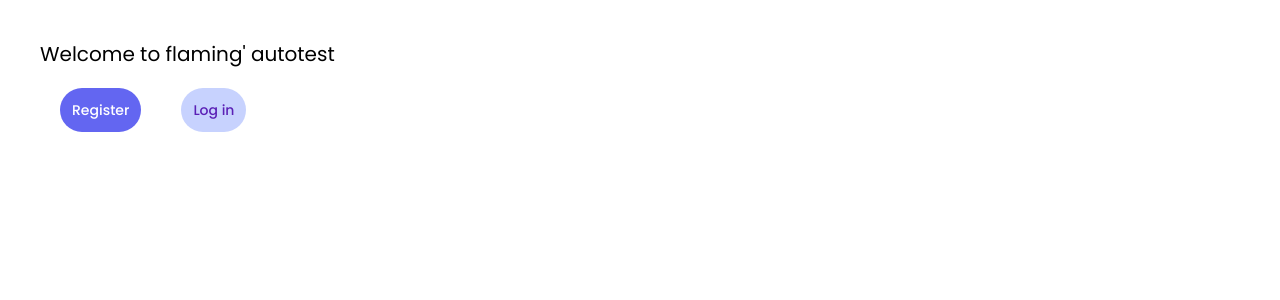
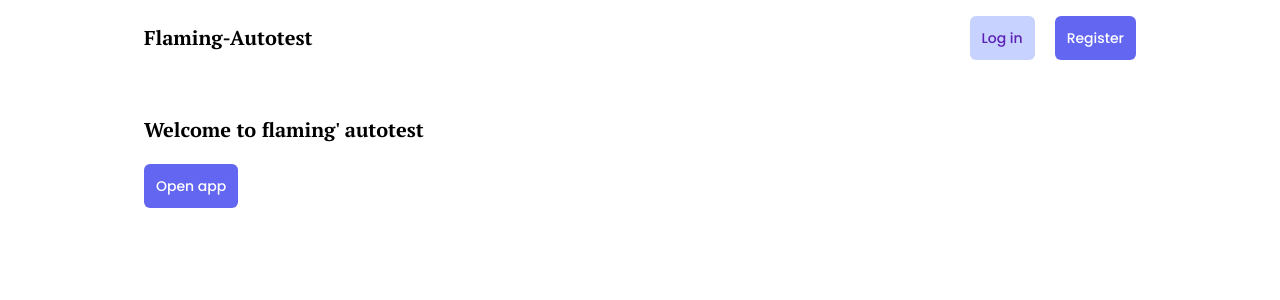
Before and after one commit to flamingautotest/front, a Next.js app: page / in a window 1280 px wide. Shown: the top 300 px of the page. Built offline with nearby package versions, Linux system fonts and the light colour scheme.

Commit message:
feat(components): add navbar

```diff
--- /dev/null
+++ b/components/Navbar.js
@@ -0,0 +1,61 @@
+import { useContext } from 'react'
+import { Button } from '~/components'
+import { UserContext } from '~/stores'
+import Link from 'next/link'
+
+export default function Navbar() {
+    const [userState, userDispatch] = useContext(UserContext)
+
+    const logout = () => {
+		userDispatch(user => {
+			user.isLoggedIn = false
+			user.email = false
+		})
+	}
+
+    return (
+        <div className='flex flex-row justify-between max-w-screen-lg w-full mx-auto items-center p-4'>
+            <Link href='/'>
+                <a>
+                    <h1 className='text-xl'>Flaming-Autotest</h1>
+                </a>
+            </Link>
+            <div className='flex flex-row items-center'>
+                {!userState.isLoggedIn ? (
+                    <div className='flex flex-row items-center'>
+                        <Link href="/login">
+                            <a>
+                                <Button
+                                    type={'secondary'}
+                                    size={'s'}
+                                    className={'ml-5'}
+                                >
+                                    Log in
+                                </Button>
+                            </a>
+                        </Link>
+                        <Link href="/register">
+                            <a>
+                                <Button
+                                    type={'primary'}
+                                    size={'s'}
+                                    className={'ml-5'}
+                                >
+                                    Register
+                                </Button>
+                            </a>
+                        </Link>
+                    </div>
+                ) : (
+                    <Button
+                        type={'secondary'}
+                        size={'s'}
+                        onClick={logout}
+                    >
+                        Log out
+                    </Button>
+                )}
+            </div>
+        </div>
+    )
+}
--- a/components/index.js
+++ b/components/index.js
@@ -2,3 +2,4 @@ export { default as Button } from './Button'
 export { default as DropDown } from './DropDown'
 export { default as Checkbox } from './Checkbox'
 export { default as Input } from './Input'
+export { default as Navbar } from './Navbar'
--- a/pages/_app.js
+++ b/pages/_app.js
@@ -1,21 +1,21 @@
 import { UserProvider } from "~/stores"
 import Head from 'next/head'
 import '~/styles/globals.css'
+import { Navbar } from '~/components'
 
 function Main({ Component, pageProps }) {
 	return (
-		<>
+		<UserProvider>
 			<Head>
 				<title>Flaming-Autotest</title>
 				<meta name="description" content="Create automated integration tests based on swagger" />
 				<link rel="icon" href="/favicon.ico" />
 			</Head>
-			<div className="container mx-auto">
-				<UserProvider>
-					<Component {...pageProps} />
-				</UserProvider>
+			<Navbar />
+			<div className="max-w-screen-lg px-4 w-full mx-auto">
+				<Component {...pageProps} />
 			</div>
-		</>
+		</UserProvider>
 	)
 }
 
--- a/pages/index.js
+++ b/pages/index.js
@@ -1,78 +1,14 @@
-import { useContext, useState } from 'react'
-import Link from 'next/link'
-import { UserContext } from '~/stores'
 import { Button } from "~/components"
 
-function LoggedOutHome() {
+export default function Home() {
 	return (
-		<>
-			<div className="m-5">
-				<Link href="/register">
-					<a>
-						<Button
-							type={'primary'}
-							rounded={true}
-							className={'mb-5'}
-						>
-							Register
-						</Button>
-					</a>
-				</Link>
-			</div>
-			<div className="m-5">
-				<Link href="/login">
-					<a>
-						<Button
-							type={'secondary'}
-							rounded={true}
-							className={'mb-5'}
-						>
-							Log in
-						</Button>
-					</a>
-				</Link>
-			</div>
-		</>
-	)
-}
-
-function LoggedInHome() {
-	const [userState, userDispatch] = useContext(UserContext)
-
-	const logout = () => {
-		userDispatch(user => {
-			user.isLoggedIn = false
-			user.email = false
-		})
-	}
-
-	return (
-		<div className='flex flex-col justify-start items-start'>
-			<p>Hello {userState.email} !</p>
+		<div className="rounded-xl mt-10 flex flex-col items-start">
+			<h1 className="text-xl">Welcome to flaming' autotest</h1>
 			<Button
-				type={'secondary'}
 				className={'mt-5'}
-				onClick={logout}
 			>
-				Log out
+				Open app
 			</Button>
 		</div>
 	)
 }
-
-export default function Home() {
-	const [userState, userDispatch] = useContext(UserContext)
-
-	return (
-		<div className="rounded-xl m-10 flex flex-col items-start">
-			<h1 className="text-xl">Welcome to flaming' autotest</h1>
-			<div className="flex flex-row">
-				{userState.isLoggedIn ? (
-					<LoggedInHome />
-				): (
-					<LoggedOutHome />
-				)}
-			</div>
-		</div>
-	)
-}
--- a/styles/globals.css
+++ b/styles/globals.css
@@ -10,6 +10,11 @@ html, body {
   line-height: 1.5;
 }
 
+h1, h2, h3 {
+  font-family: 'PT Serif', serif;
+  font-weight: 700;
+}
+
 * {
 	box-sizing: border-box;
 }
```
